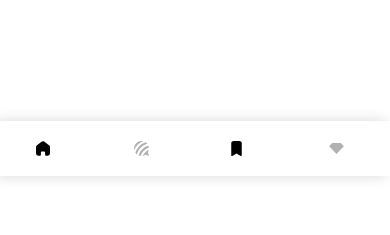
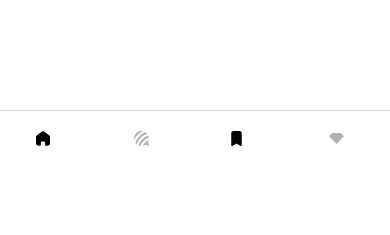
Before and after one commit to arscslvt/klipp, a PHP site: page /index.html in a window 390 px wide. Shown: the part 668-903 px from the top of the page. Run offline with PHP 8.4, Linux system fonts and the light colour scheme; some libraries are stand-ins or nearby versions.

Commit message:
Update style.css

```diff
--- a/style.css
+++ b/style.css
@@ -103,6 +103,7 @@ body{
 
 .view{
     height: 100vh;
+    /* margin-bottom: 50px; */
 }
 
 .home{
@@ -126,6 +127,7 @@ body{
 
 .articles{
     margin-top: 30px;
+    margin-bottom: 30px;
     display: flex;
     flex-direction: column;
 
@@ -224,7 +226,6 @@ body{
     }
     .menu{
         background-color: #0f0f0f;
-        box-shadow: -4px 0px 13px #2e2e2e;
     }
     .menu li:hover{
         background: #ffffff2c;
@@ -261,9 +262,7 @@ body{
 }
 
 @media (prefers-color-scheme: light) {
-    .menu{
-        box-shadow: -4px 0px 13px #d8d8d8;
-    }
+
 }
 
 @media only screen and (max-width: 600px) {
@@ -291,10 +290,14 @@ body{
         bottom: 0px;
         left: 0px;
 
+        padding: 0px 0px 10px 0px;
+
         display: grid;
         grid-template-columns: auto auto auto auto;
 
         width: 100vw;
+
+        border-top: 1px solid #88888865;
 
         z-index: 10;
     }
```
